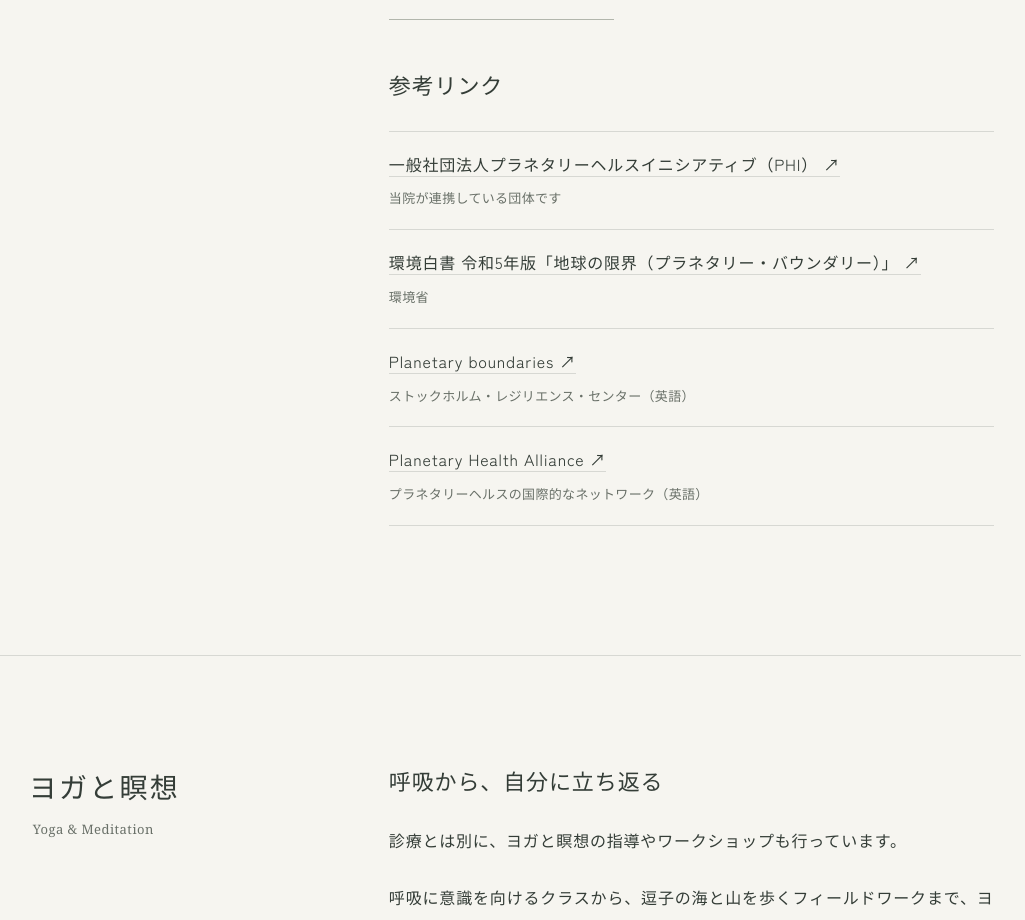
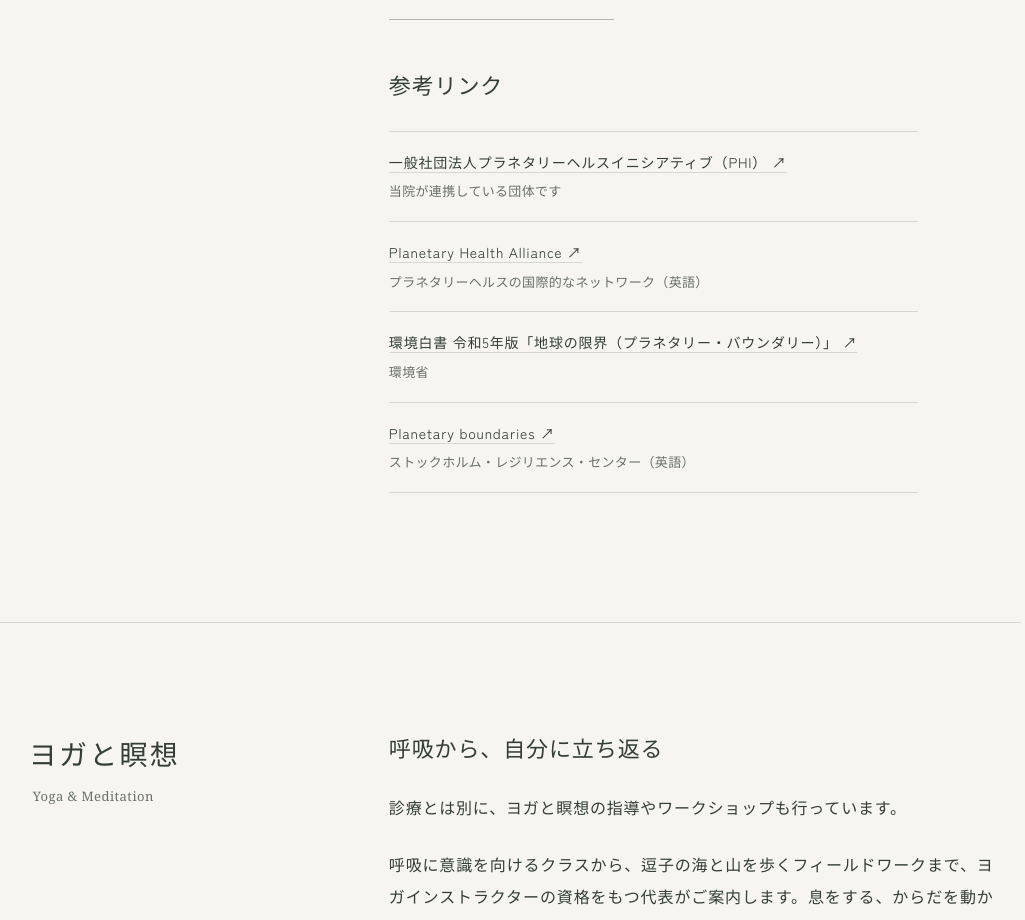
Before and after one commit to kaoruhirose/hirose-clinic-website, a Next.js app: page /about in a window 1280 px wide. Shown: the part 2845-3765 px from the top of the page, without its empty margins (179-1204 px from the left). Built offline with nearby package versions, Linux system fonts and the light colour scheme.

Commit message:
プラネタリーヘルスの参考リンクを並び替え、本文より一段小さい文字にする
Co-Authored-By: Claude Opus 5.5 <noreply@anthropic.com>

```diff
--- a/src/app/about/page.tsx
+++ b/src/app/about/page.tsx
@@ -59,12 +59,12 @@ export default function About() {
           <div><TextLink href="https://phi.or.jp/phi/planetary-health/" external>プラネタリーヘルスとは（PHIのサイト）</TextLink></div>
           <div><TextLink href="/events">フィールドワークのご案内</TextLink></div>
           <h3>参考リンク</h3>
-          <ul className="rule-list">
+          <ul className="rule-list reference-list">
             {[
               { href: "https://phi.or.jp/", title: "一般社団法人プラネタリーヘルスイニシアティブ（PHI）", note: "当院が連携している団体です" },
+              { href: "https://planetaryhealthalliance.org/", title: "Planetary Health Alliance", note: "プラネタリーヘルスの国際的なネットワーク（英語）" },
               { href: "https://www.env.go.jp/policy/hakusyo/r05/html/hj23010101.html", title: "環境白書 令和5年版「地球の限界（プラネタリー・バウンダリー）」", note: "環境省" },
               { href: "https://www.stockholmresilience.org/research/planetary-boundaries.html", title: "Planetary boundaries", note: "ストックホルム・レジリエンス・センター（英語）" },
-              { href: "https://planetaryhealthalliance.org/", title: "Planetary Health Alliance", note: "プラネタリーヘルスの国際的なネットワーク（英語）" },
             ].map(link => (
               <li key={link.href}>
                 <a href={link.href} target="_blank" rel="noopener noreferrer">{link.title}<span aria-hidden="true"> ↗</span></a>
--- a/src/app/globals.css
+++ b/src/app/globals.css
@@ -203,6 +203,8 @@ html { scroll-padding-top: var(--header-solid-height); }
 .rule-list { list-style: none; padding: 0; margin: 25px 0; }
 .rule-list > li { border-top: 1px solid var(--rule); padding: 16px 0; }
 .rule-list > li:last-child { border-bottom: 1px solid var(--rule); }
+/* 参考リンクは本文より一段小さく。本文の大きさ（画面幅・文字サイズ「大」）に合わせて連動させる */
+.reference-list { font-size: .875em; }
 .steps { list-style: decimal-leading-zero; padding-left: 2em; margin: 24px 0; }
 .steps > li { padding: 0 0 30px 12px; }
 .steps > li::marker { font: 12px Georgia, serif; color: var(--muted); }
```
Also changed, not shown: 1 other file (tests, documents, lock files or other folders).
